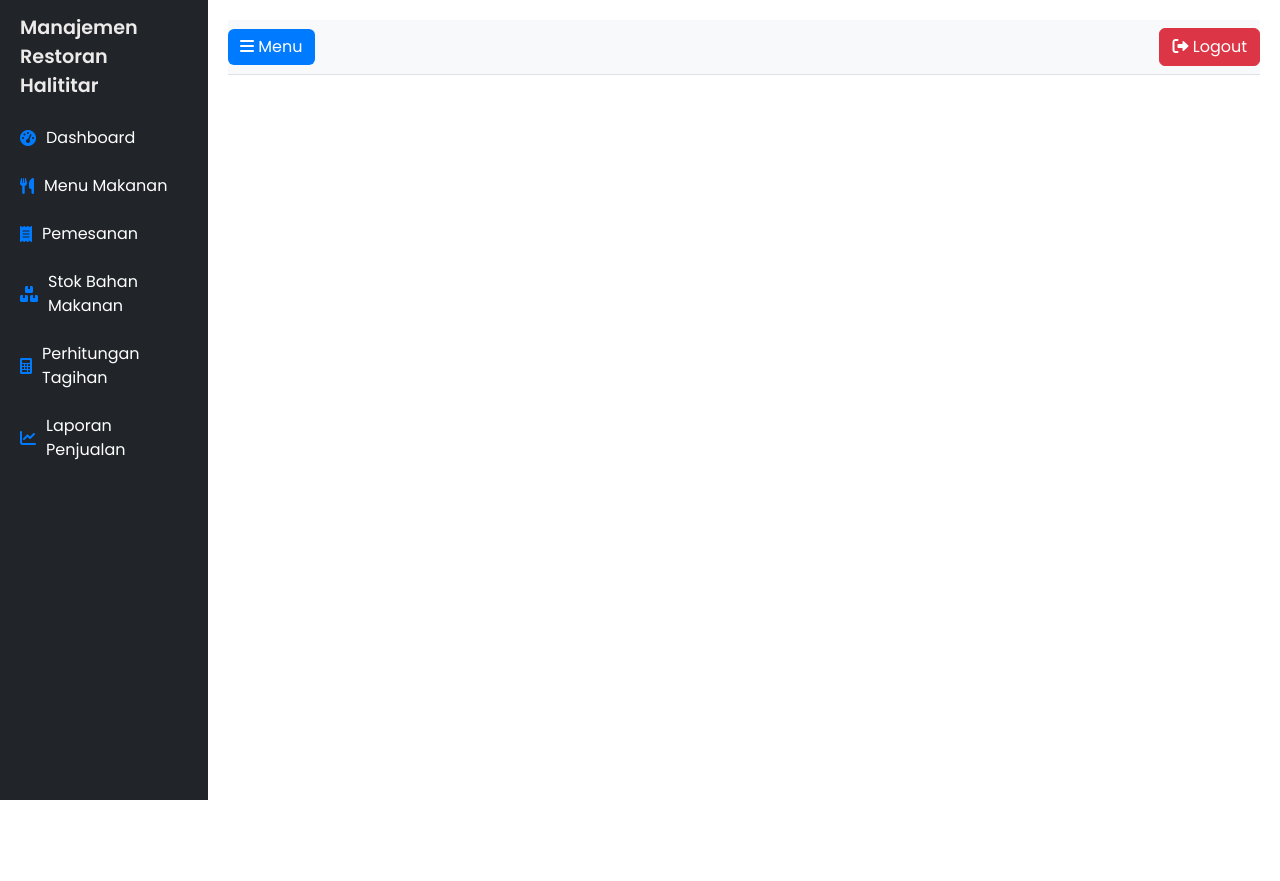
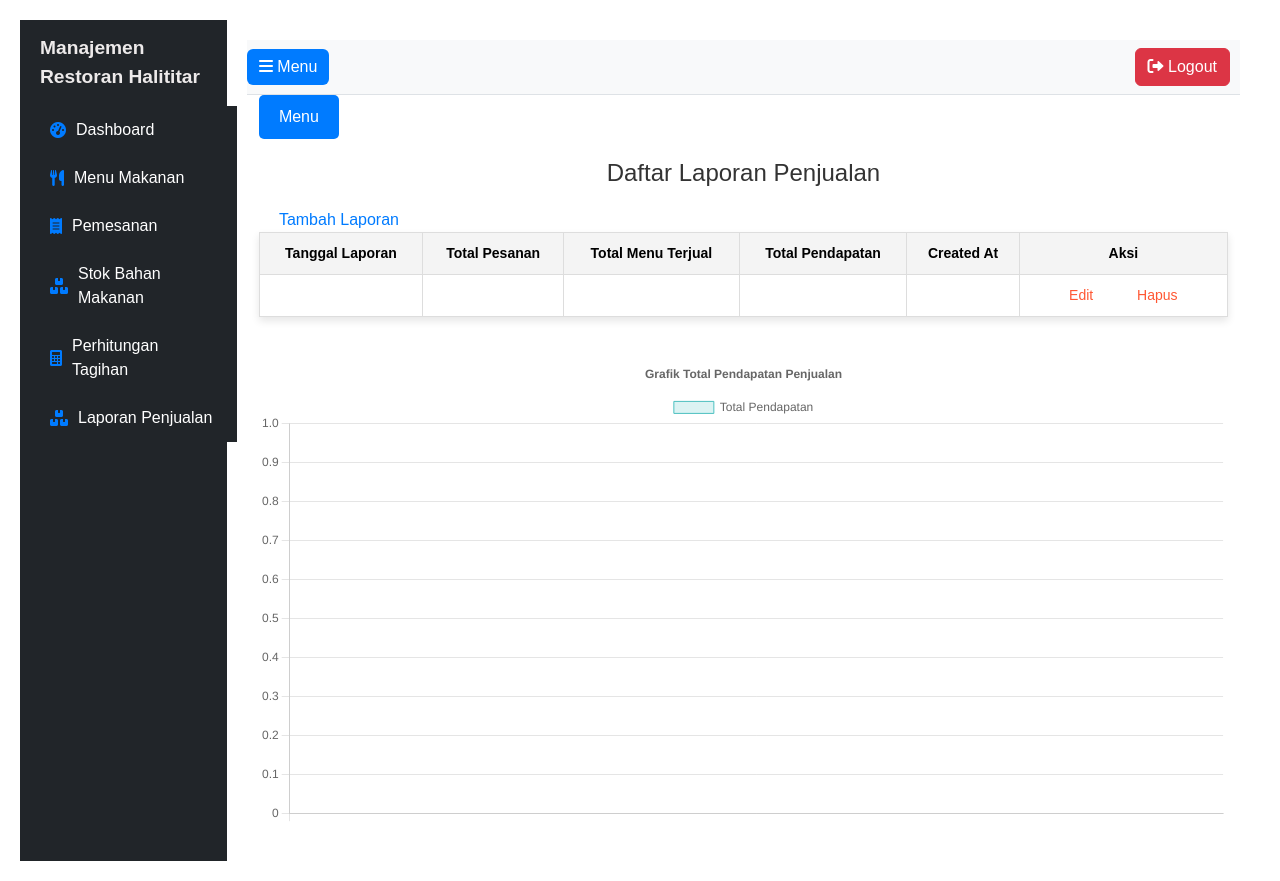
Before and after one commit to shukizen/RESTORANHALITITAR, a CodeIgniter app: page /restoranhalititar/index.php/laporan in a window 1280 px wide. Before the commit the page ends 800 px from the top, so only its background shows below. Run offline with CodeIgniter, Linux system fonts and the light colour scheme; data comes from the database, SQL or seed files in the repository.

Commit message:
laporan lagi

```diff
--- a/application/models/Laporan_model.php
+++ b/application/models/Laporan_model.php
@@ -3,14 +3,23 @@ defined('BASEPATH') or exit('No direct script access allowed');
 
 class Laporan_model extends CI_Model
 {
+    public function __construct()
+    {
+        parent::__construct();
+        $this->load->database();
+    }
+
     public function get_all_laporan()
     {
-        return $this->db->get('laporan_penjualan')->result();
+        $query = $this->db->get('laporan_penjualan');
+        return $query->result_array();
     }
 
     public function get_laporan_by_id($id)
     {
-        return $this->db->get_where('laporan_penjualan', ['laporan_id' => $id])->row();
+        $this->db->where('laporan_id', $id);
+        $query = $this->db->get('laporan_penjualan');
+        return $query->row_array();
     }
 
     public function insert_laporan($data)
--- a/application/views/dashboard/index.php
+++ b/application/views/dashboard/index.php
@@ -34,8 +34,8 @@
                 <a href="#" class="list-group-item list-group-item-action bg-dark text-white">
                     <i class="fas fa-calculator"></i>Perhitungan Tagihan
                 </a>
-                <a href="#" class="list-group-item list-group-item-action bg-dark text-white">
-                    <i class="fas fa-chart-line"></i>Laporan Penjualan
+                <a href="<?php echo site_url('laporan'); ?>" class="list-group-item list-group-item-action bg-dark text-white">
+                    <i class="fas fa-boxes"></i>Laporan Penjualan
                 </a>
             </div>
         </div>
--- a/application/views/dashboard/laporan.php
+++ b/application/views/dashboard/laporan.php
@@ -0,0 +1,76 @@
+<link rel="stylesheet" type="text/css" href="assets/css/laporan.css">
+    <script src="https://cdn.jsdelivr.net/npm/chart.js"></script>
+</head>
+<body>
+    <button id="menuToggle">Menu</button>
+    <nav id="menu" style="display: none;">
+        <ul>
+            <li><a href="<?= site_url('dashboard') ?>">Dashboard</a></li>
+            <li><a href="<?= site_url('menumakanan') ?>">Menu Makanan</a></li>
+            <li><a href="<?= site_url('pemesanan') ?>">Pemesanan</a></li>
+            <li><a href="<?= site_url('tagihan') ?>">Perhitungan Tagihan</a></li>
+            <li><a href="<?= site_url('laporan') ?>">Laporan Penjualan</a></li>
+        </ul>
+    </nav>
+    <script>
+        document.getElementById('menuToggle').addEventListener('click', function () {
+            var menu = document.getElementById('menu');
+            menu.style.display = menu.style.display === 'none' ? 'block' : 'none';
+        });
+    </script>
+
+    <h1>Daftar Laporan Penjualan</h1>
+    <a href="<?= site_url('laporan/create') ?>">Tambah Laporan</a>
+    <table class="laporan-table">
+        <tr>
+            <th>Tanggal Laporan</th>
+            <th>Total Pesanan</th>
+            <th>Total Menu Terjual</th>
+            <th>Total Pendapatan</th>
+            <th>Created At</th>
+            <th>Aksi</th>
+        </tr>
+        <?php foreach ($laporan as $row) : ?>
+            <tr>
+                <td><?= $row->tanggal_laporan ?></td>
+                <td><?= $row->total_pesanan ?></td>
+                <td><?= $row->total_menu_terjual ?></td>
+                <td><?= $row->total_pendapatan ?></td>
+                <td><?= $row->created_at ?></td>
+                <td>
+                    <a href="<?= site_url('laporan/edit/' . $row->laporan_id) ?>">Edit</a>
+                    <a href="<?= site_url('laporan/delete/' . $row->laporan_id) ?>">Hapus</a>
+                </td>
+            </tr>
+        <?php endforeach; ?>
+    </table>
+
+    <canvas id="penjualanChart" width="400" height="200"></canvas>
+
+    <script>
+        var ctx = document.getElementById('penjualanChart').getContext('2d');
+        var penjualanChart = new Chart(ctx, {
+            type: 'line',
+            data: {
+                labels: [<?php foreach ($laporan as $row) { echo '"' . $row->tanggal_laporan . '",'; } ?>],
+                datasets: [{
+                    label: 'Total Pendapatan',
+                    data: [<?php foreach ($laporan as $row) { echo $row->total_pendapatan . ','; } ?>],
+                    borderColor: 'rgba(75, 192, 192, 1)',
+                    backgroundColor: 'rgba(75, 192, 192, 0.2)',
+                    borderWidth: 1
+                }]
+            },
+            options: {
+                responsive: true,
+                plugins: {
+                    title: {
+                        display: true,
+                        text: 'Grafik Total Pendapatan Penjualan'
+                    }
+                }
+            }
+        });
+    </script>
+</body>
+</html>
--- a/application/views/laporan/index.php
+++ b/application/views/laporan/index.php
@@ -5,7 +5,6 @@
     <meta name="viewport" content="width=device-width, initial-scale=1.0">
     <title>Daftar Laporan Penjualan</title>
     <link rel="stylesheet" type="text/css" href="assets/css/laporan.css">
-    <link rel="stylesheet" type="text/css" href="assets/css/style.css">
     <script src="https://cdn.jsdelivr.net/npm/chart.js"></script>
 </head>
 <body>
```
